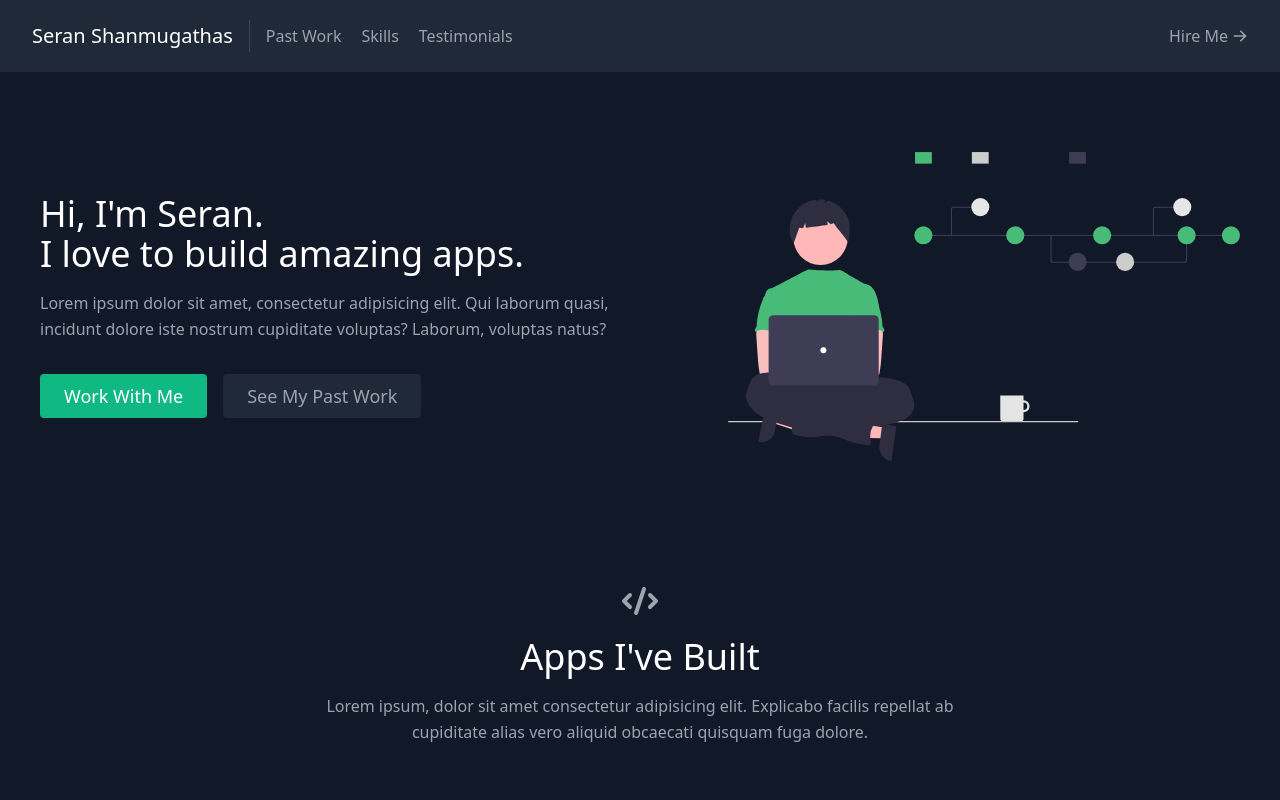
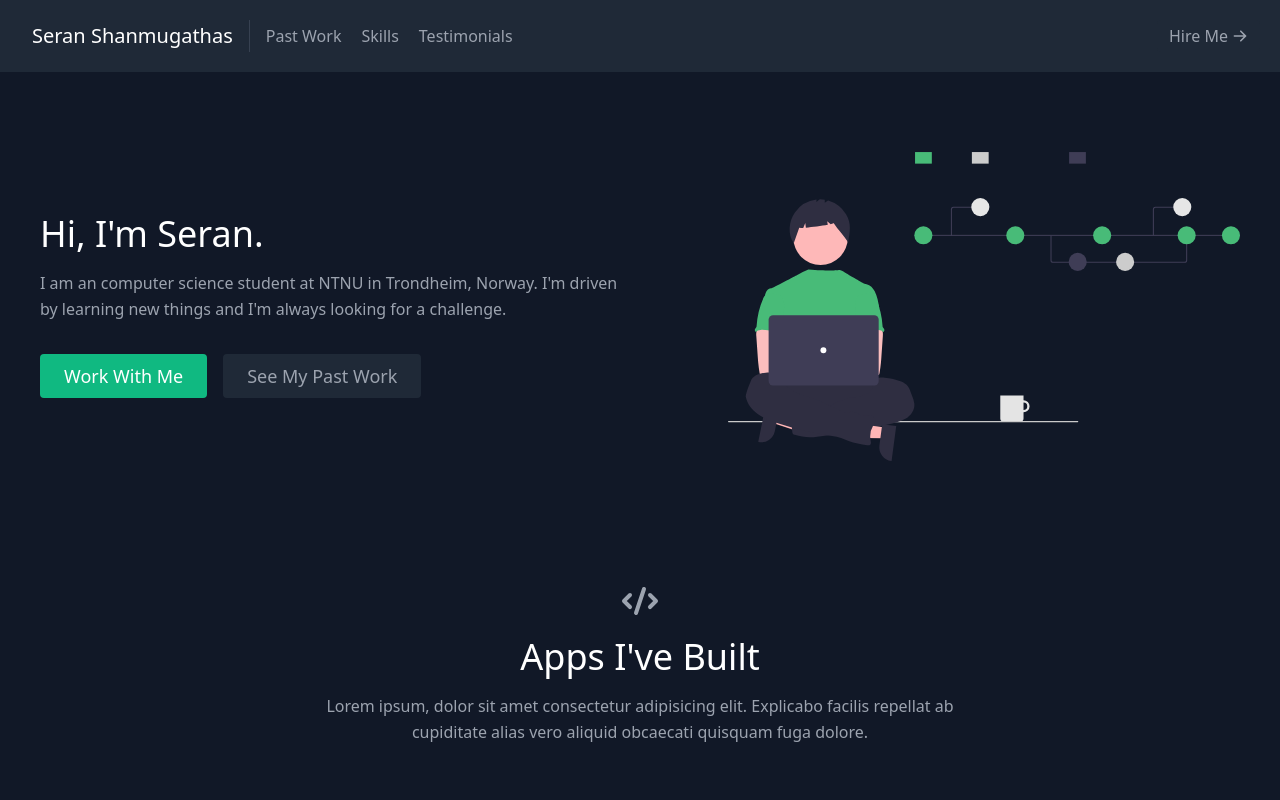
Before and after one commit to seran-shan/seran-shan.github.io, a React (Create React App) app: page / in a window 1280 px wide. Shown: the top 800 px of the page. Built offline with nearby package versions, Linux system fonts and the light colour scheme.

Commit message:
Changed placeholder to real values

```diff
--- a/src/components/About/About.js
+++ b/src/components/About/About.js
@@ -8,13 +8,10 @@ class About extends React.Component {
                     <div className="lg:flex-grow md:w-1/2 lg:pr-24 md:pr-16 flex flex-col md:items-start md:text-left mb-16 md:mb-0 items-center text-center">
                         <h1 className="title-font sm:text-4xl text-3xl mb-4 font-medium text-white">
                             Hi, I'm Seran.
-                        <br className="hidden lg:inline-block" />I love to build amazing
-                        apps.
                         </h1>
                         <p className="mb-8 leading-relaxed">
-                        Lorem ipsum dolor sit amet, consectetur adipisicing elit. Qui
-                        laborum quasi, incidunt dolore iste nostrum cupiditate voluptas?
-                        Laborum, voluptas natus?
+                            I am an computer science student at NTNU in Trondheim, Norway.
+                            I'm driven by learning new things and I'm always looking for a challenge.
                         </p>
                         <div className="flex justify-center">
                             <a
```
Lines whose indentation alone changed are shown as unchanged.
